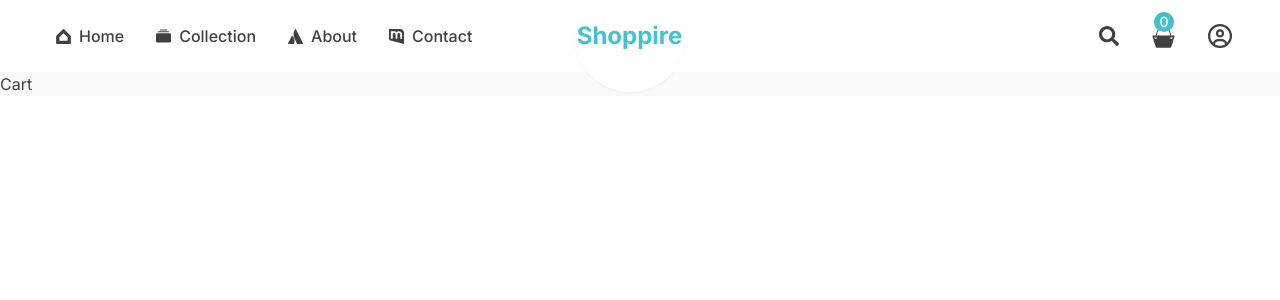
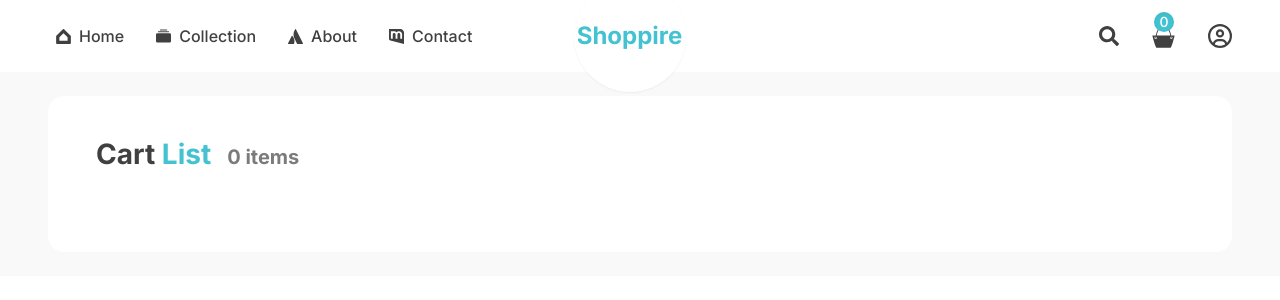
Before and after one commit to Trungnam2790/Shoppire, a React (Vite) app in the folder frontend/: page /cart in a window 1280 px wide. Shown: the top 300 px of the page. Built offline with nearby package versions, Linux system fonts and the light colour scheme.

Commit message:
gio hang  frontend

```diff
--- a/frontend/src/App.jsx
+++ b/frontend/src/App.jsx
@@ -10,10 +10,13 @@ import Login from "./pages/Login";
 import PlaceOrder from "./pages/PlaceOrder";
 import Orders from "./pages/Orders";
 import Verify from "./pages/Verify";
+import { ToastContainer } from 'react-toastify';
+import 'react-toastify/dist/ReactToastify.css';
 
 export default function App() {
   return (
     <main className="overflow-hidden text-[#404040] bg-primary">
+      <ToastContainer />
       <Header />
       <Routes>
         <Route path="/" element={<Home />} />
--- a/frontend/src/components/Header.jsx
+++ b/frontend/src/components/Header.jsx
@@ -10,7 +10,7 @@ import { ShopContext } from '../context/ShopContext'
 
 
 const Header = () => {
-  const { setShowSearch } = useContext(ShopContext)
+  const { setShowSearch , getCartCount } = useContext(ShopContext)
   const [menuOpened, setMenuOpened] = useState(false)
   const [token, setToken] = useState(true)
   const navigate = useNavigate()
@@ -66,7 +66,7 @@ const Header = () => {
               <GiBeachBag className='text-[25px]'/>
               <span className='bg-secondary text-white medium-14
               absolute right-0.5 -top-3 flexCenter w-5 h-5
-              rounded-full shadow-inner'>0</span>
+              rounded-full shadow-inner'>{getCartCount()}</span>
             </Link>
 
             <div className='group relative'>
--- a/frontend/src/context/ShopContext.jsx
+++ b/frontend/src/context/ShopContext.jsx
@@ -1,5 +1,6 @@
-import { createContext, useState, useEffect  } from 'react';
+import { createContext, useState, useEffect } from 'react';
 import { products } from "../assets/data.js"
+import { toast } from 'react-toastify';
 
 export const ShopContext = createContext()
 
@@ -13,6 +14,11 @@ const ShopContextProvider = (props) => {
 
   // Adding items to cart
   const addToCart = async (itemId, size) => {
+
+    if (!size) {
+      toast.error('Please select a size before add')
+      return;
+    }
     let cartData = structuredClone(cartItems)
 
     if (cartData[itemId]) {
@@ -29,12 +35,28 @@ const ShopContextProvider = (props) => {
     setCartItems(cartData)
   }
 
+  const getCartCount = () => {
+    let totalCount = 0
+    for (const items in cartItems) {
+      for (const item in cartItems[items]) {
+        try {
+          if (cartItems[items][item] > 0) {
+            totalCount += cartItems[items][item]
+          }
+        } catch (error) {
+
+        }
+      }
+    }
+    return totalCount
+  }
+
   useEffect(() => {
     console.log(cartItems)
   }, [cartItems])
 
 
-  const contextValue = { products, currency, delivery_charges, search, setSearch, showSearch, setShowSearch, addToCart }
+  const contextValue = { products, currency, delivery_charges, search, setSearch, showSearch, setShowSearch, addToCart, getCartCount, cartItems }
 
   return (
     <ShopContext.Provider value={contextValue}>
--- a/frontend/src/pages/Cart.jsx
+++ b/frontend/src/pages/Cart.jsx
@@ -1,8 +1,80 @@
-import React from 'react'
+import React, { useContext, useEffect, useState } from 'react'
+import { ShopContext } from '../context/ShopContext'
+import {  FaRegWindowClose } from 'react-icons/fa'
+import { FaPlus, FaMinus } from 'react-icons/fa6'
+
 
 const Cart = () => {
+  const { getCartCount, products, cartItems, currency } = useContext(ShopContext)
+  const [cartData, setCartData] = useState([])
+  const [quantities, setQuantities] = useState({})
+
+  useEffect(() => {
+    const tempData = []
+    const initialQuantities = {}
+    for (const items in cartItems) {
+      for (const item in cartItems[items]) {
+        if (cartItems[items][item] > 0) {
+          tempData.push({
+            _id: items,
+            size: item,
+            quantity: cartItems[items][item],
+          })
+          initialQuantities[`${items}-${item}`] = cartItems[items][item]
+        }
+      }
+    }
+    setCartData(tempData)
+  }, [cartItems])
+
   return (
-    <div>Cart</div>
+    <section>
+      <div className='max-padd-container'>
+        <div className='max-padd-container py-10 bg-white rounded-2xl my-6 max-xl:mt-8'>
+        {/* Title */}
+        <div className='flex items-baseline gap-x-4'>
+          <h3 className='h3'>Cart <span className='text-secondary'>List</span></h3>
+          <p className='bold-20'>{getCartCount()} items</p>
+        </div>
+        {/* container */}
+        <div className='mt-6'>
+          {cartData.map((item, i) => {
+            const productData = products.find(product => product._id === item._id)
+            const key = `${item._id}-${item.size}`
+            return (
+              <div key={i} className='p-1 rounded-lg'>
+                <div className='flex items-center gap-x-3'>
+                  <div className='flex items-start gap-6'>
+                  <img src={productData.image[0]} alt="" className='w-16 sm:w-18 rounded-lg' />
+                </div>
+                <div className='flex flex-col w-full'>
+                  <div className='flexBetween'>
+                    <h5 className='h5 !my-0 line-clamp-1'>{productData.name}</h5>
+                    <FaRegWindowClose className='cursor-pointer text-secondary'/>
+                  </div>
+                  <p className='bold-14 my-0.5'>{item.size}</p>
+                  <div className='flexBetween'>
+                    <div className='flex items-center ring-1 ring-slate-900/5 rounded-full overflow-hidden bg-primary'>
+                      <button className='p-1.5 bg-white text-secondary rounded-full shadow-md'>
+                        <FaMinus className='text-xs'/>
+                         </button>
+                        <p className='px-2'>{quantities[key]}</p>
+                        <button className='p-1.5 bg-white text-secondary rounded-full shadow-md'>
+                          <FaPlus className='text-xs'/>
+                      </button>
+                    </div>
+                    <h4 className='h4'>{currency}{productData.price}</h4>
+                    </div>
+                  </div>
+                </div>
+                <hr className='mx-auto h-[1px] w-4/5 bg-gray-900/10 mt-2'/>
+              </div>
+            )
+          })}
+        </div>
+        </div>
+      </div>
+    </section>
   )
 }
 
```
